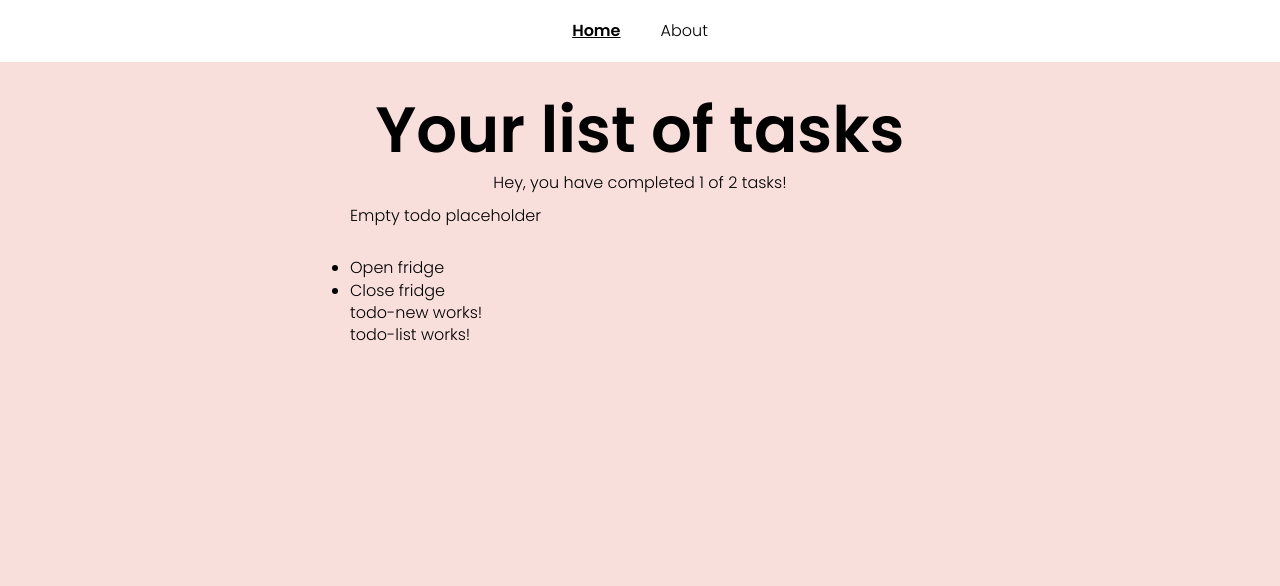
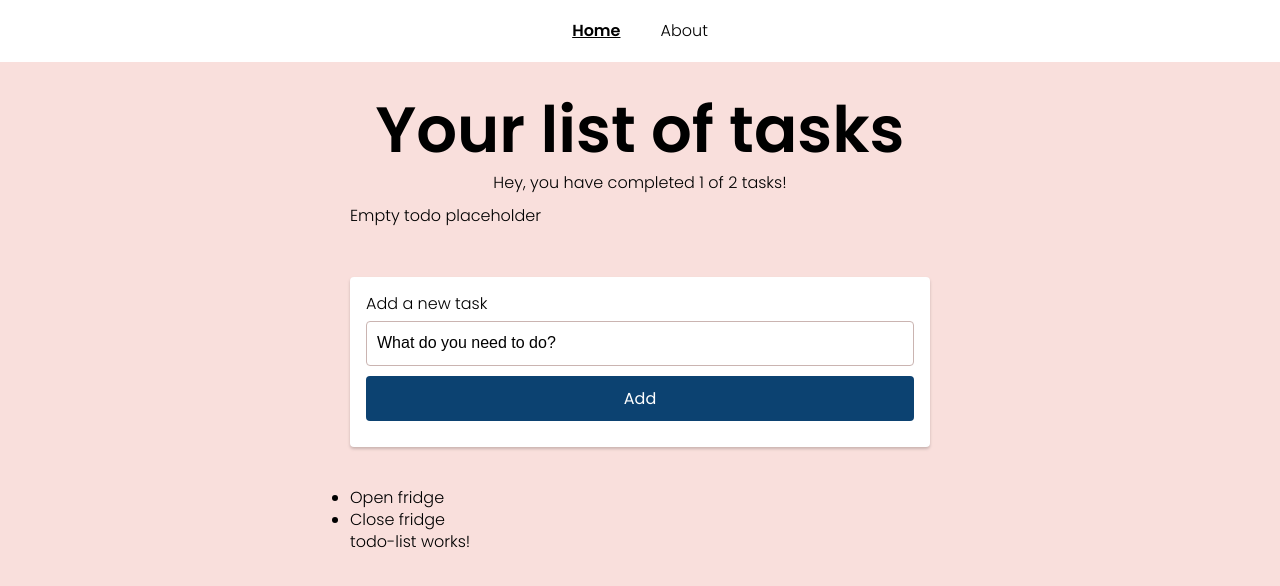
Before and after one commit to zarasyversen/angular-todo, an Angular app: page /todos in a window 1280 px wide. Shown: the top 586 px of the page. Built offline with nearby package versions, Linux system fonts and the light colour scheme.

Commit message:
Add new todo, add todoservice

```diff
--- a/src/app/app.module.ts
+++ b/src/app/app.module.ts
@@ -11,6 +11,7 @@ import { HeaderComponent } from './layout/header/header.component';
 import { NavbarComponent } from './layout/navbar/navbar.component';
 import { TodoNewComponent } from './todos/todo-new/todo-new.component';
 import { TodoListComponent } from './todos/todo-list/todo-list.component';
+import { FormsModule } from '@angular/forms';
 
 @NgModule({
   declarations: [
@@ -26,7 +27,8 @@ import { TodoListComponent } from './todos/todo-list/todo-list.component';
   ],
   imports: [
     BrowserModule,
-    AppRoutingModule
+    AppRoutingModule,
+    FormsModule
   ],
   providers: [],
   bootstrap: [AppComponent]
--- /dev/null
+++ b/src/app/helpers/DateHelper.ts
@@ -0,0 +1,17 @@
+export const getCurrentDay = () => {
+  const date = new Date();
+  const currentDate =
+    date.getDate() + '/' + (date.getMonth() + 1) + '/' + date.getFullYear();
+  const currentDay = date.toLocaleString('en-GB', { weekday: 'long' });
+  return `${currentDay} (${currentDate})`;
+};
+
+export const getCurrentTime = () => {
+  const now = new Date();
+  const currentHours = now.getHours();
+  let currentMinutes = now.getMinutes();
+
+  return `${currentHours}:${
+    currentMinutes < 10 ? '0' + currentMinutes : currentMinutes
+  }`;
+};
--- /dev/null
+++ b/src/app/services/todo.service.ts
@@ -0,0 +1,44 @@
+import { Injectable } from '@angular/core';
+import { TodoItem } from '../types/TodoItem';
+import { getCurrentDay, getCurrentTime } from 'src/app/helpers/DateHelper';
+import { Observable, of } from 'rxjs';
+
+interface ITodoService {
+  addTodo(todoItem: TodoItem): void;
+  deleteTodo(todoId: number): void;
+  editTodo(todoId: number, title: string): void;
+  setTodos(newTodo: TodoItem): void;
+}
+
+@Injectable({
+  providedIn: 'root'
+})
+export class TodoService {
+
+  todos: TodoItem[] = [{id: 1, title: 'Open fridge', completed: true}, {id: 2, title: 'Close fridge', completed: false}];
+
+  constructor() { }
+
+  getTodos(): Observable<TodoItem[]> {
+    const todos = of(this.todos);
+    return todos;
+  }
+
+  addTodo(todoItem: TodoItem) : Observable<TodoItem>  {
+    const newTodo: TodoItem = {
+      id: todoItem.id,
+      title: todoItem.title,
+      completed: todoItem.completed,
+      updated: false,
+      day: getCurrentDay(),
+      time: getCurrentTime()
+    };
+
+    return of(newTodo);
+  }
+
+  setTodos(newTodo: TodoItem) {
+    this.todos = [newTodo, ...this.todos];
+    console.log('todos', this.todos);
+  }
+}
--- a/src/app/todos/todo-container/todo-container.component.html
+++ b/src/app/todos/todo-container/todo-container.component.html
@@ -5,12 +5,12 @@
         <app-todo-counter [todoItems]="todos"></app-todo-counter>
         <p>Empty todo placeholder</p>
       </div>
+      <app-todo-new (onTodoAdded)="addNewTodo($event)"></app-todo-new>
       <ul>
         <li *ngFor="let todo of todos">
           {{ todo.title }}
         </li>
       </ul>
-      <app-todo-new></app-todo-new>
       <app-todo-list></app-todo-list>
     </div>
 </div>
--- a/src/app/todos/todo-container/todo-container.component.ts
+++ b/src/app/todos/todo-container/todo-container.component.ts
@@ -1,4 +1,5 @@
 import { Component } from '@angular/core';
+import { TodoService } from 'src/app/services/todo.service';
 import { TodoItem } from 'src/app/types/TodoItem';
 
 @Component({
@@ -8,6 +9,23 @@ import { TodoItem } from 'src/app/types/TodoItem';
 })
 export class TodoContainerComponent {
 
-  todos = [{id: 1, title: 'Open fridge', completed: true}, {id: 2, title: 'Close fridge', completed: false}];
+  constructor(public todoService: TodoService) {}
+
+  todos: TodoItem[] = [];
+
+  ngOnInit(): void {
+    this.getTodos();
+  }
+
+  getTodos(): void {
+    this.todoService.getTodos().subscribe(todos => this.todos = todos);
+  }
+
+
+  addNewTodo(todo: TodoItem): void {
+    this.todoService.addTodo(todo).subscribe(newTodo => {
+      this.todos.push(newTodo);
+    });
+  }
 
 }
--- a/src/app/todos/todo-counter/todo-counter.component.html
+++ b/src/app/todos/todo-counter/todo-counter.component.html
@@ -1,5 +1,5 @@
-<div *ngIf="hasItems">
+<ng-template [ngIf]="hasItems">
   <p class="counter">
     Hey, you have completed {{ completedTasks }} of {{ todoItems.length }} tasks!
   </p>
-</div>
+</ng-template>
--- a/src/app/todos/todo-new/todo-new.component.css
+++ b/src/app/todos/todo-new/todo-new.component.css
@@ -0,0 +1,34 @@
+.addTodo {
+  width: 100%;
+  display: flex;
+  flex-wrap: wrap;
+  margin-bottom: 20px;
+}
+
+.addTodoEmpty {
+  justify-content: center;
+}
+
+.addTodoForm {
+  flex-basis: 100%;
+  margin: 20px 0;
+  display: flex;
+  flex-wrap: wrap;
+  align-items: center;
+  background: white;
+  padding: 16px;
+  border-radius: var(--border-radius);
+  box-shadow: var(--box-shadow);
+}
+
+.addTodoForm__label {
+  flex-basis: 100%;
+  display: block;
+  margin-bottom: 5px;
+}
+
+.addTodoForm__button {
+  width: 100%;
+  flex-basis: 100%;
+  margin: 10px 0;
+}
--- a/src/app/todos/todo-new/todo-new.component.html
+++ b/src/app/todos/todo-new/todo-new.component.html
@@ -1 +1,14 @@
-<p>todo-new works!</p>
+<div class="addTodo" [class.addTodoEmpty]="!hasTodos">
+  <form class="addTodoForm" (ngSubmit)="onSubmit()" #addForm="ngForm">
+    <label for="new-todo" class="addTodoForm__label">Add a new task</label>
+    <input
+      type="text"
+      name="title"
+      id="title"
+      placeholder="What do you need to do?"
+      class="input-text"
+      [(ngModel)]="model.title"
+    />
+    <button class="button addTodoForm__button">Add</button>
+  </form>
+</div>
--- a/src/app/todos/todo-new/todo-new.component.ts
+++ b/src/app/todos/todo-new/todo-new.component.ts
@@ -1,4 +1,5 @@
-import { Component } from '@angular/core';
+import { Component, EventEmitter, Input, Output } from '@angular/core';
+import { TodoItem } from 'src/app/types/TodoItem';
 
 @Component({
   selector: 'app-todo-new',
@@ -6,5 +7,14 @@ import { Component } from '@angular/core';
   styleUrls: ['./todo-new.component.css']
 })
 export class TodoNewComponent {
+  @Input() hasTodos: boolean = false;
+
+  @Output() onTodoAdded = new EventEmitter<TodoItem>();
+
+  model = new TodoItem(Date.now(), '', false);
+
+  onSubmit() {
+    this.onTodoAdded.emit(this.model);
+  }
 
 }
--- a/src/app/types/TodoItem.ts
+++ b/src/app/types/TodoItem.ts
@@ -1,4 +1,4 @@
-export interface TodoItem {
+export interface ITodoItem {
   id: number;
   title: string;
   completed: boolean;
@@ -6,3 +6,15 @@ export interface TodoItem {
   updated?: boolean | undefined;
   time?: string | undefined;
 };
+
+
+export class TodoItem implements ITodoItem {
+    constructor(
+      public id: number,
+      public title: string,
+      public completed: boolean,
+      public day?: string | undefined,
+      public updated?: boolean | undefined,
+      public time?: string | undefined
+    ) {  }
+  }
```
Also changed, not shown: 1 other file (tests, documents, lock files or other folders).
